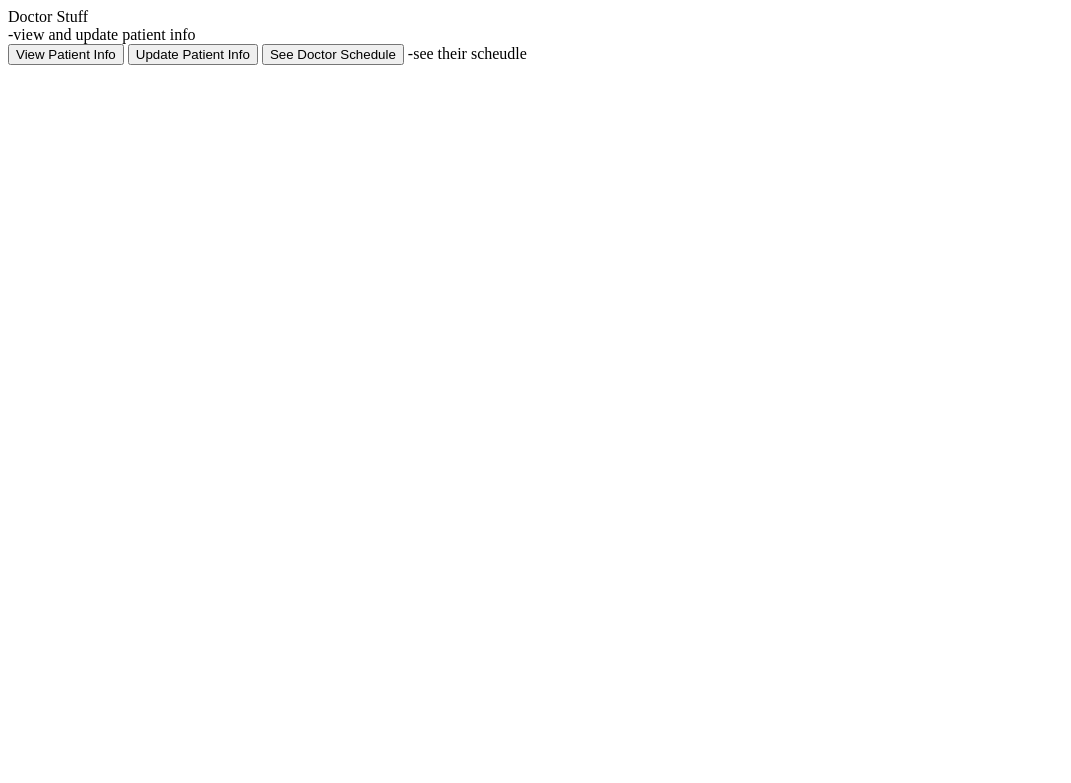
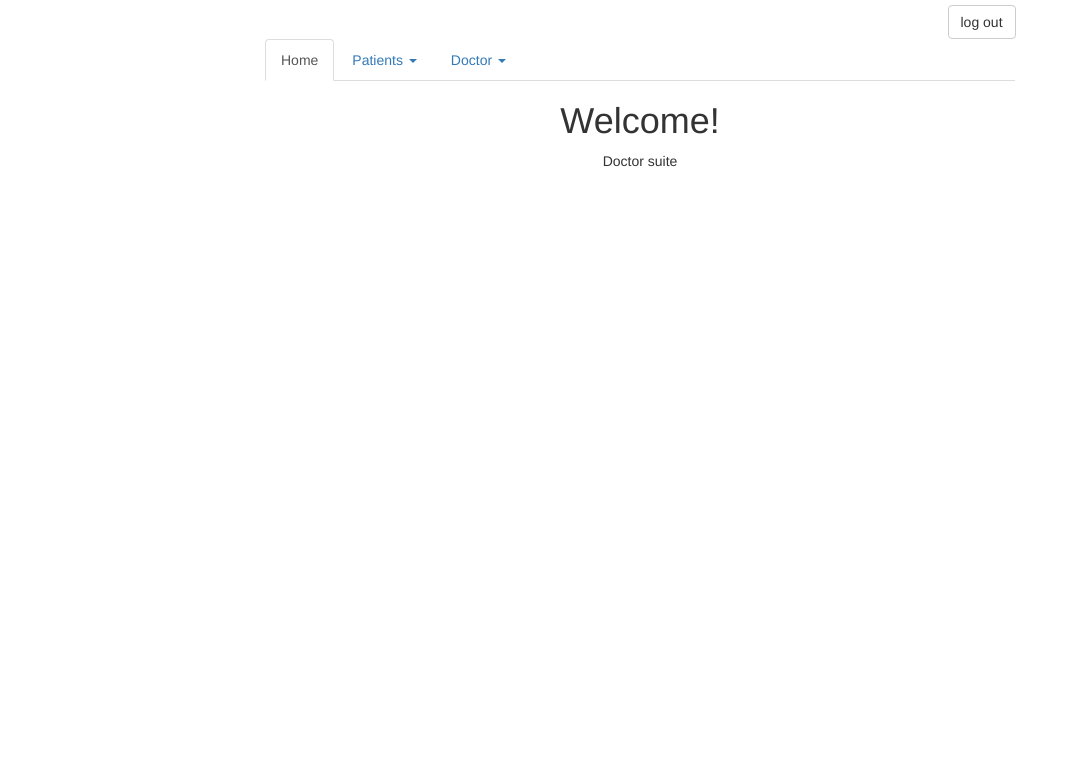
Before and after one commit to Steveblandon/DB-Medical-Practice, a PHP site: page /doctor.html in a window 1280 px wide. Shown: the top 783 px of the page, without its empty margins (0-1071 px from the left). Run offline with PHP 8.4, Linux system fonts and the light colour scheme.

Commit message:
Finished, everything but styling on the PHP files

```diff
--- a/www/dbproj/doctor.html
+++ b/www/dbproj/doctor.html
@@ -1,17 +1,141 @@
+<!DOCTYPE html>
 <html>
+<head>
+	<link rel="stylesheet" href="http://maxcdn.bootstrapcdn.com/bootstrap/3.3.6/css/bootstrap.min.css">
+	<script src="https://ajax.googleapis.com/ajax/libs/jquery/1.12.0/jquery.min.js"></script>
+	<script src="http://maxcdn.bootstrapcdn.com/bootstrap/3.3.6/js/bootstrap.min.js"></script>
+	<script>
+		//ignore this function for now, just experimenting
+		function editTable(element)
+		{
+			htm = element.innerHTML;
+			element.innerHTML = "<input type='text' value='" + htm + "'>";
+		}
+	</script>
+</head>
 <body>
-Doctor Stuff <br>
--view and update patient info <br>
-<!--
-Patient to seach for: <input type = "text" name = "name"> <br>
+<!--Nurse:
+Patient:
+	view
+		One Patient
+		all
+	update info
+Doctor
+	view schedule
+	view appts
+
+
+See for every patient:
+appointment
+health screening
+immunization
+medical tests
+prescription
+visit
 -->
-<form action = 'doctor.php' method = 'post'>
-<input type = 'submit' value = 'View Patient Info' name = 'Submit1'>
-<input type = 'submit' value = 'Update Patient Info' name = 'Submit2'>
-<input type = 'submit' value = 'See Doctor Schedule' name = 'Submit3'>
 
--see their scheudle
+<navbar>
+<div class="container">
+	<div class="row">
+		<div class="col-md-9"></div>
+		<div class="col-md-3">
+			<button class="btn btn-default" style="margin-top:5px;">log out</button>
+		</div>
+	</div>
+	<div class="row">
+		<div class="col-md-2"></div>
+		<div class="col-md-8">
+		<ul class="nav nav-tabs">
+			<li class="active"><a data-toggle="tab" href="#Home">Home</a></li>
+			<li class="dropdown">
+			<a class="dropdown-toggle" data-toggle="dropdown" href="#">Patients
+			<span class="caret"></span></a>
+				<ul class="dropdown-menu">
+				<li><a data-toggle="tab" href="#ViewPatient">Search</a></li>
+				<li><a data-toggle="tab" href="#UpdatePatient">Update Patient</a></li>
+				</ul>
+			</li>
+			<li class="dropdown">
+			<a class="dropdown-toggle" data-toggle="dropdown" href="#">Doctor
+			<span class="caret"></span></a>
+				<ul class="dropdown-menu">
+				<li><a data-toggle="tab" href="#ViewSchedule">View Schedule</a></li>
+				<li><a data-toggle="tab" href="#ViewAppt">View Appointments</a></li>
+				</ul>
+			</li>
+		</div>
+		<div class="col-md-2"></div>
+	</div>
+	<div class="row">
+		<div class="col-md-2"></div>
+		<div class="col-md-8">
+			<div class="tab-content">
+				<div id="Home" class="tab-pane fade in active">
+					<h1 class="text-center"> Welcome! </h1>
+					<p class="text-center"> Doctor suite </p>
+				</div>
+				<div id="ViewPatient" class="tab-pane fade">
+					<p> View patient
+					<form action = 'doctor.php' method = 'post'>
+					Patient to seach for: <input type = "text" name = "Name"> <br> <br>
 
+					<input type="radio" name="table" value="patient" checked> Patient <br>
+					<input type="radio" name="table" value="appointment"> Appointment <br>
+ 					<input type="radio" name="table" value="healthscreening"> Health Screening <br>
+ 					<input type="radio" name="table" value="immunization"> Immunization <br>
+ 					<input type="radio" name="table" value="medicaltest"> Medical Tests <br>
+ 					<input type="radio" name="table" value="visitation"> Visit <br>
+
+					<input type = 'submit' value = 'Search for A Patient' name = 'Submit1' class="btn btn-primary">
+					<input type = 'submit' value = 'View All Patients' name = 'Submit1_1' class="btn btn-primary">
+					</p>
+				</div>
+				<div id="UpdatePatient" class="tab-pane fade">
+					<p> Update Patient
+					<form action = 'doctor.php' method = 'post'>
+					Name to update: <br>
+					First: <input type = "text" name = "fName2"> <br>
+					Last Name: <input type = "text" name = "lName2"> <br>
+					What to update? <br>
+					<input type="radio" name="info" value="fName"> First Name<br>
+  					<input type="radio" name="info" value="lName"> Last Name<br>
+ 					<input type="radio" name="info" value="sex"> Sex <br>
+ 					<input type="radio" name="info" value="DOB"> DOB <br>
+ 					<input type="radio" name="info" value="address" checked> Address <br>
+ 					<input type="radio" name="info" value="phoneNo"> Phone Number <br>
+ 					<input type="radio" name="info" value="insuranceProvider"> Insurance Provider <br>
+ 					<input type="radio" name="info" value="insuranceNo"> Insurance Number <br>
+ 					<input type="radio" name="info" value="InsurancePrimary"> Insurance Primary <br>
+
+					New Information: <input type = "text" name = "change"> <br>
+					<input type = 'submit' value = 'Update Patient' name = 'Submit2' class="btn btn-primary">
+					</p>
+				</div>
+				<div id="ViewSchedule" class="tab-pane fade">
+					<p> View Weekly Schedule  <br>
+					<input type = 'submit' value = 'View Schedules' name = 'Submit3' class="btn btn-primary">
+
+
+					</p>
+				</div>
+				<div id="ViewAppt" class="tab-pane fade">
+					<p> View Daily Patient Schedule
+					Doctor ID: <input type = "text" name = "doctorName"> <br>
+					<input type = 'submit' value = 'View Schedule' name = 'Submit4' class="btn btn-primary">
+
+					</p>
+				</div>
+
+
+
+<!--   _________________________Keep These ___________________________________________________ -->
+			</div>
+		</div>
+		<div class="col-md-2"></div>
+	</div>
+
+</div>
+<navbar>
 
 </body>
 <html>
```
Also changed, not shown: www/dbproj/doctor.php (+66 -12 lines).
